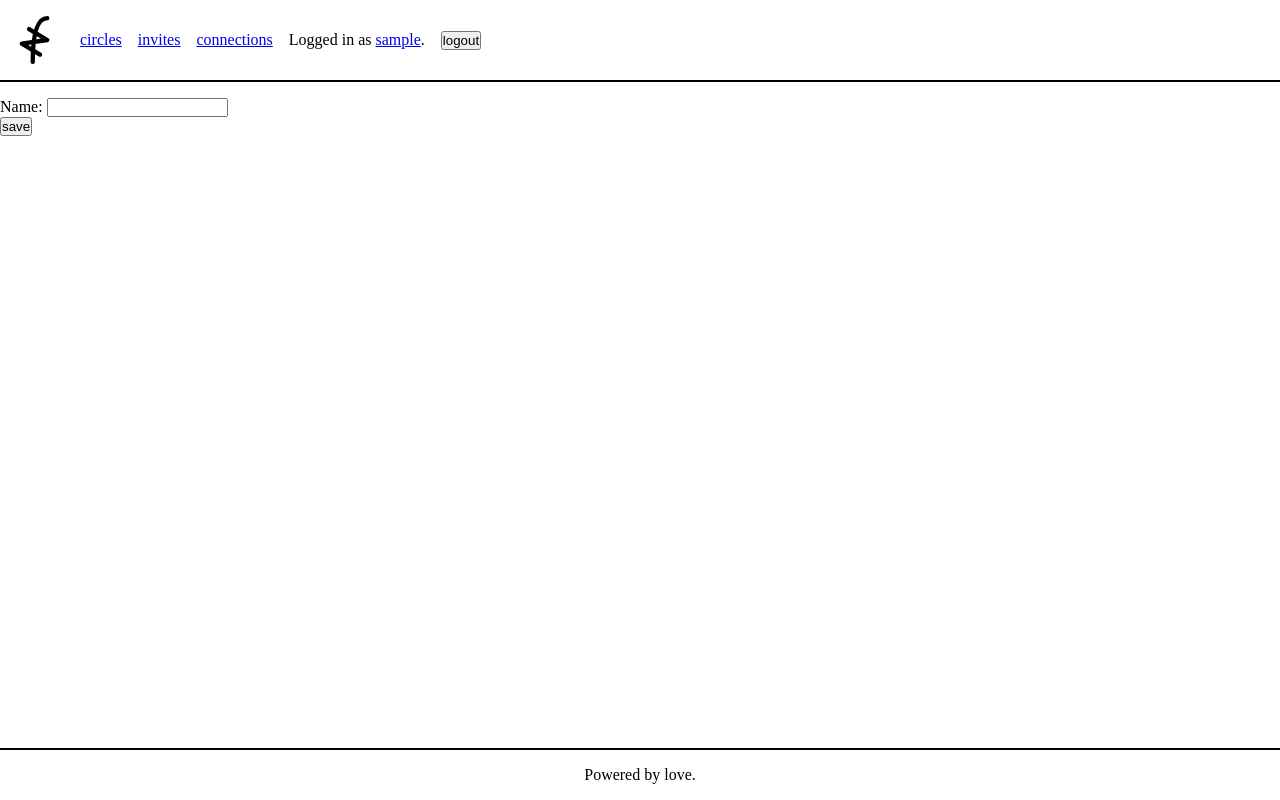
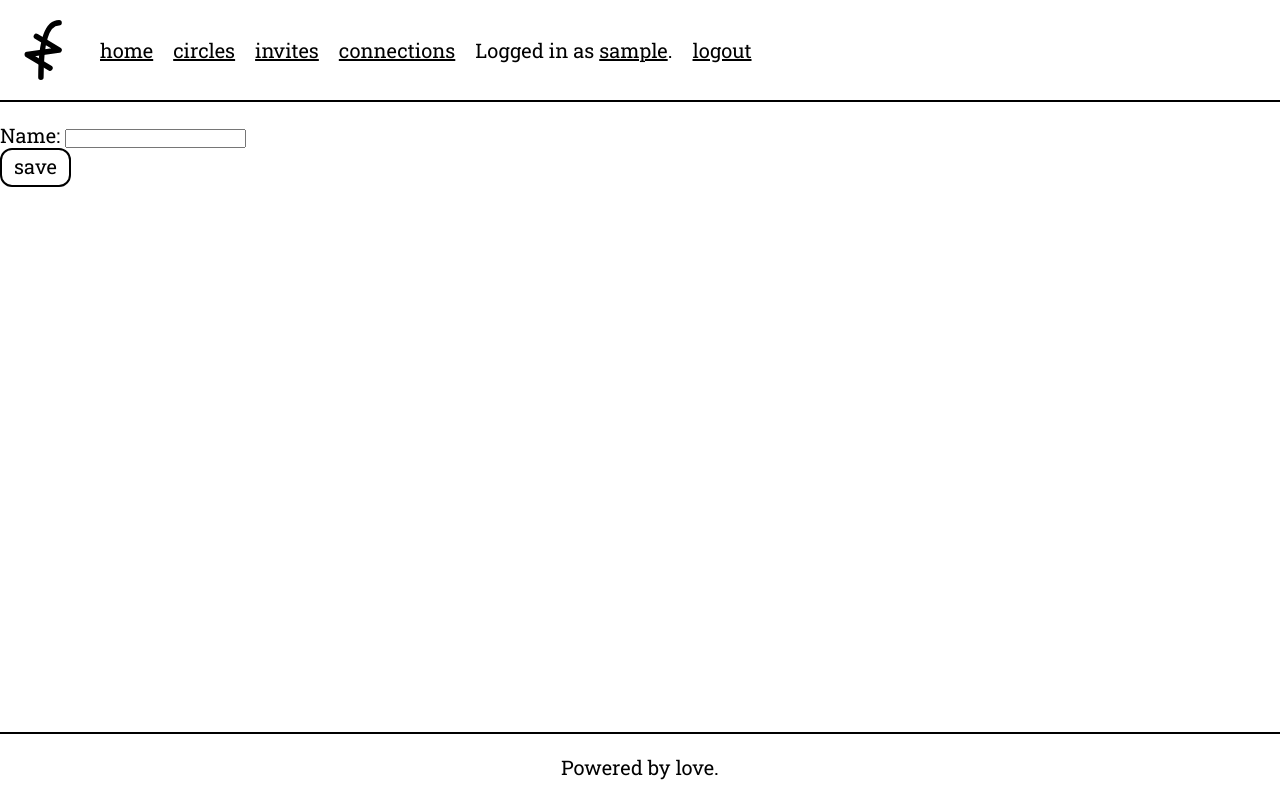
Before and after one commit to kerkeslager/friendzone, a Django app: page /circles/new in a window 1280 px wide. Run offline with Django 5.2, Linux system fonts and the light colour scheme; the visitor is signed in with stand-in values (Sample User, id 1).

Commit message:
Minor general styling (#5)
* Set fonts

* Font styling

* Add link to home

```diff
--- a/core/static/core/style.css
+++ b/core/static/core/style.css
@@ -13,8 +13,36 @@ body, footer, header, main, section {
   width: 100%;
 }
 
+button {
+  background: white;
+  border: 2px solid black;
+  border-radius: 0.6rem;
+  padding: 0.15rem 0.6rem 0.3rem 0.6rem;
+
+  font-family: 'Roboto Slab';
+  font-size: 20px;
+}
+
+a,
+a:link,
+a:visited,
+button.as-link {
+  color: black;
+  padding: 0;
+  border: none;
+  text-decoration: underline;
+  text-decoration-thickness: 2px;
+  cursor: pointer;
+}
+
+a:hover,
+button:hover {
+  font-size: 22px;
+}
+
 html {
-  font-size: 16px;
+  font-family: 'Roboto Slab';
+  font-size: 20px;
   flex-direction: column;
   height: 100%;
 }
--- a/core/templates/core/base.html
+++ b/core/templates/core/base.html
@@ -5,6 +5,10 @@
   <head>
     <meta charset='UTF-8'>
     <meta name='viewport' content='width=device-width, initial-scale=1.0'>
+
+    <link rel="preconnect" href="https://fonts.googleapis.com">
+    <link rel="preconnect" href="https://fonts.gstatic.com" crossorigin>
+    <link href="https://fonts.googleapis.com/css2?family=Roboto+Slab&display=swap" rel="stylesheet">
 
     <link rel='stylesheet' href='{% static "core/style.css" %}'/>
 
@@ -16,6 +20,7 @@
       <img src='{% static 'core/logo.svg' %}'/>
 
       {% if request.user.is_authenticated %}
+        <a href='{% url "index" %}'>home</a>
         <a href='{% url "circle_list" %}'>circles</a>
         <a href='{% url "invite_list" %}'>invites</a>
         <a href='{% url "connection_list" %}'>connections</a>
@@ -25,7 +30,7 @@
 
         <form method='post' action='{% url "logout" %}'>
           {% csrf_token %}
-          <button type='submit'>logout</button>
+          <button class='as-link' type='submit'>logout</button>
         </form>
       {% else %}
         <a href='{% url "login" %}'>login</a>
```
